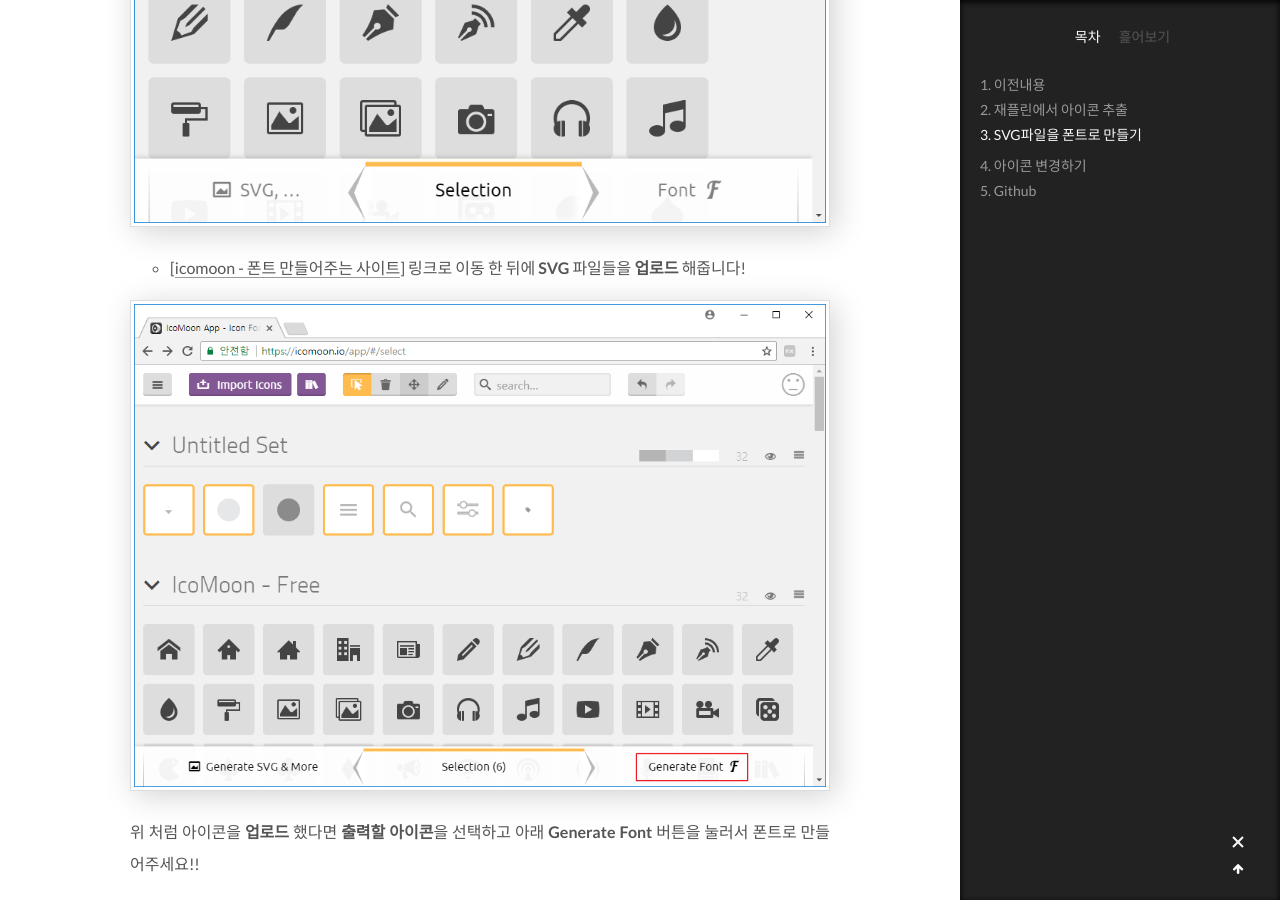
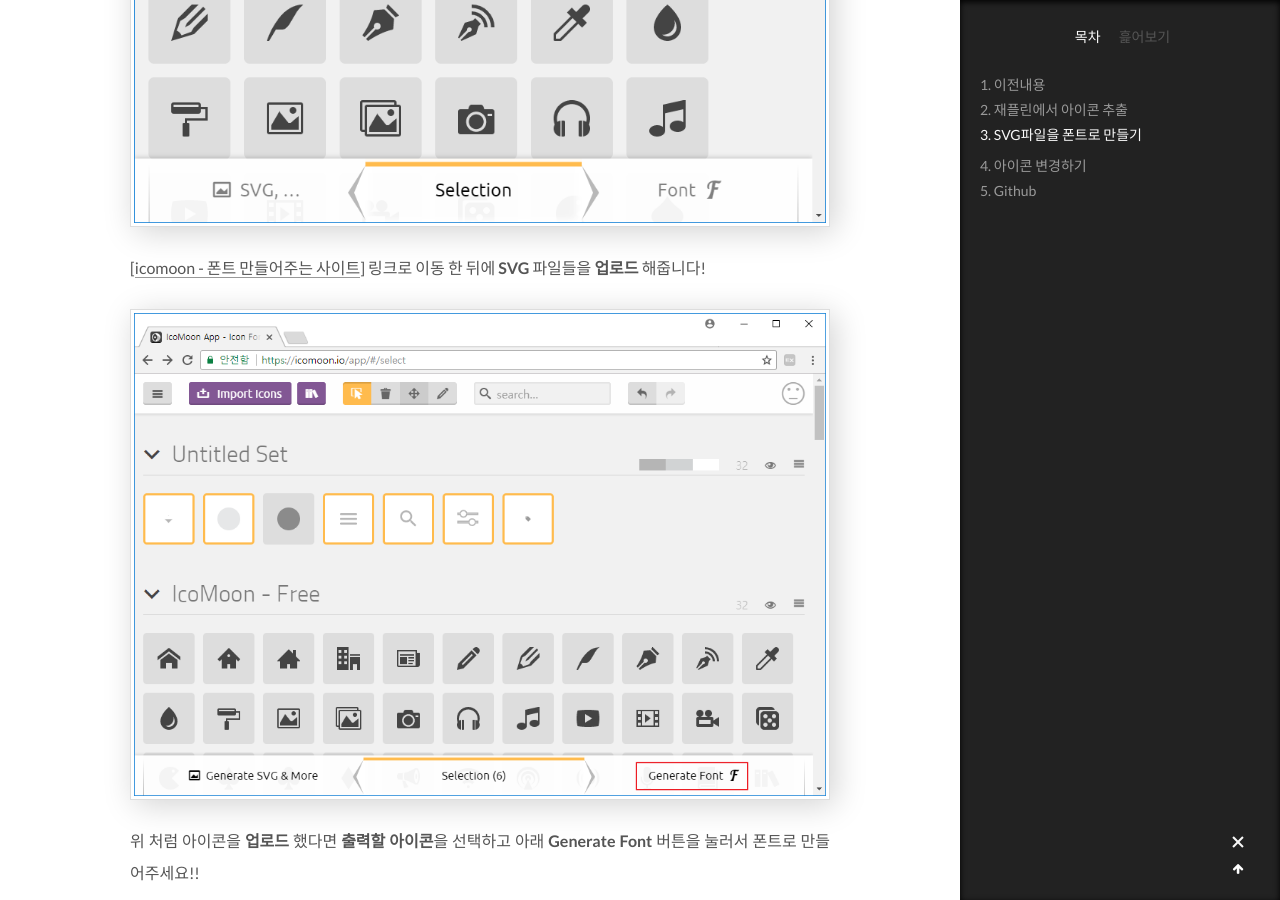
Before and after one commit to wkddnjset/wkddnjset.github.io, a Jekyll site: the page built from _posts/2018-02-05-ionic-3-앱-개발-(탭-아이콘-변경)-[여행플랜].md, in a window 1280 px wide and 900 px high, scrolled down 3683 px. Built offline with Jekyll 4.4.1, drawn with Linux system fonts in a browser that asks for light colours; comment, search, counter and statistics services are not loaded.

Commit message:
2018-02-05

```diff
--- a/_posts/2018-02-05-ionic-3-앱-개발-(탭-아이콘-변경)-[여행플랜].md
+++ b/_posts/2018-02-05-ionic-3-앱-개발-(탭-아이콘-변경)-[여행플랜].md
@@ -34,7 +34,7 @@ tags: ionic, app, develop
 
 ![import-icon-01](https://raw.githubusercontent.com/wkddnjset/wkddnjset.github.io/master/_posts/images/2018-02-05/import_icon_01.png)
 
-- [[icomoon - 폰트 만들어주는 사이트](https://icomoon.io/app/#/select)]
+[[icomoon - 폰트 만들어주는 사이트](https://icomoon.io/app/#/select)]
 링크로 이동 한 뒤에 **SVG** 파일들을 **업로드** 해줍니다!
 
 ![import-icon-02](https://raw.githubusercontent.com/wkddnjset/wkddnjset.github.io/master/_posts/images/2018-02-05/import_icon_02.png)
```
